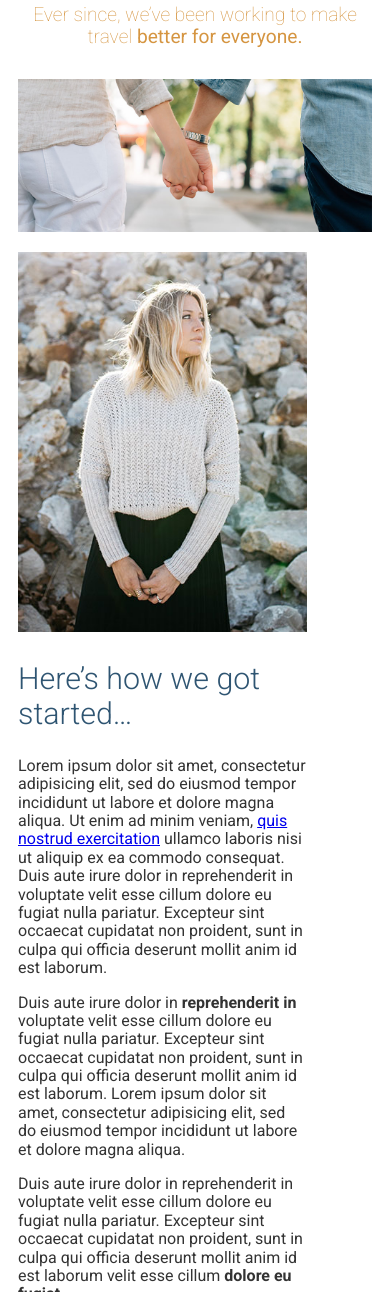
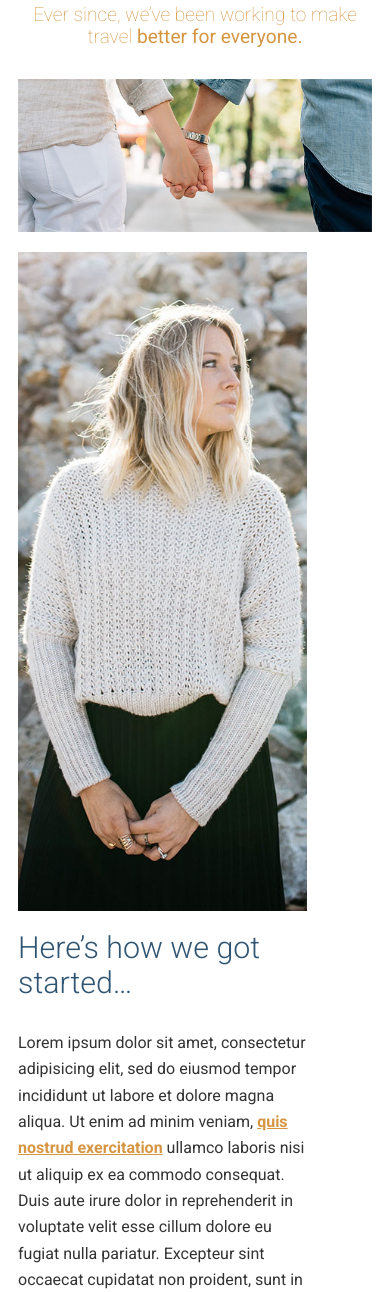
Before and after one commit to IanCarreras/mobile-first, a website: page app/index.html in a window 390 px wide. Shown: the part 708-2000 px from the top of the page. Drawn offline with Linux system fonts and the light colour scheme.

Commit message:
responsive images

```diff
--- a/app/assets/styles/base/_global.css
+++ b/app/assets/styles/base/_global.css
@@ -11,3 +11,7 @@ img {
 * {
   box-sizing: border-box;
 }
+
+a {
+  color: $mainOrange;
+}
--- /dev/null
+++ b/app/assets/styles/modules/_generic-content-container.css
@@ -0,0 +1,16 @@
+
+.generic-content-container {
+
+    p {
+      line-height: 1.65;
+      margin: 1.8rem 0;
+
+      @mixin atSmall {
+        font-size: 1.125rem;
+      }
+    }
+
+    p a {
+      font-weight: 700;
+    }
+}
--- a/app/assets/styles/modules/_headline.css
+++ b/app/assets/styles/modules/_headline.css
@@ -39,4 +39,8 @@
   &--b-margin-large {
     margin-bottom: 1.6em;
   }
+
+  &--no-t-margin {
+    margin-top: 0;
+  }
 }
--- a/app/assets/styles/modules/_row.css
+++ b/app/assets/styles/modules/_row.css
@@ -10,7 +10,16 @@
     padding-right: 65px;
   }
 
+  &__b-margin-until-medium {
+    margin-bottom: 1rem;
+  }
+
   @mixin atMedium {
+
+    &__b-margin-until-medium {
+      margin-bottom: 1rem;
+    }
+
     &__medium-4 {
       float: left;
       width: 33.33%;
--- a/app/assets/styles/styles.css
+++ b/app/assets/styles/styles.css
@@ -1,10 +1,11 @@
 @import 'normalize.css';
-@import 'base/_global';
 @import 'base/_variables';
 @import 'base/_mixins';
+@import 'base/_global';
 @import 'modules/_large-hero';
 @import 'modules/_btn';
 @import 'modules/_wrapper';
 @import 'modules/_page-section';
 @import 'modules/_headline';
 @import 'modules/_row';
+@import 'modules/_generic-content-container';
--- a/app/index.html
+++ b/app/index.html
@@ -47,18 +47,29 @@
       <h3 class="headline headline--centered headline--orange headline--small headline--narrow headline--light headline--b-margin-large">Ever since, we&rsquo;ve been working to make travel <strong>better for everyone.</strong></h3>
 
       <div class="wrapper wrapper--medium wrapper--b-margin">
-        <img src="assets/images/first-trip.jpg" alt="Couple walking down a street.">
+        <img sizes="(min-width: 970px) 976px, 100vw" srcset="assets/images/first-trip-low-res.jpg 565w,
+        assets/images/first-trip.jpg 976w,
+        assets/images/first-trip-hi-dpi*.jpg 1952w" alt="Couple walking down a street.">
       </div>
 
       <div class="row row--gutters">
-        <div class="row__medium-4 row__medium-4--larger">
-          <img src="assets/images/our-start.jpg" alt="Our founder, Jane Doe">
+        <div class="row__medium-4 row__medium-4--larger row__b-margin-until-medium">
+          <picture>
+            <source sizes="404px" srcset="assets/images/our-start.jpg, 404w,
+            assets/images/our-start-hi-dpi.jpg 808w" media="(min-width: 1020px)">
+            <source sizes="320px" srcset="assets/images/our-start-portrait.jpg 382w,
+            assets/images/our-start-portrait-hi-dpi.jpg 764w" meda="(min-width: 800px)">
+            <img srcset="assets/images/our-start-landscape.jpg 800w,
+            assets/images/our-start-landscape-hi-dpi.jpg 1600w" alt="Our founder Jane Doe">
+          </picture>
         </div>
         <div class="row__medium-8 row__medium-8--smaller">
-          <h2 class="headline">Here&rsquo;s how we got started&hellip;</h2>
-          <p>Lorem ipsum dolor sit amet, consectetur adipisicing elit, sed do eiusmod tempor incididunt ut labore et dolore magna aliqua. Ut enim ad minim veniam, <a href="#">quis nostrud exercitation</a> ullamco laboris nisi ut aliquip ex ea commodo consequat. Duis aute irure dolor in reprehenderit in voluptate velit esse cillum dolore eu fugiat nulla pariatur. Excepteur sint occaecat cupidatat non proident, sunt in culpa qui officia deserunt mollit anim id est laborum.</p>
-          <p>Duis aute irure dolor in <strong>reprehenderit in</strong> voluptate velit esse cillum dolore eu fugiat nulla pariatur. Excepteur sint occaecat cupidatat non proident, sunt in culpa qui officia deserunt mollit anim id est laborum. Lorem ipsum dolor sit amet, consectetur adipisicing elit, sed do eiusmod tempor incididunt ut labore et dolore magna aliqua.</p>
-          <p>Duis aute irure dolor in reprehenderit in voluptate velit esse cillum dolore eu fugiat nulla pariatur. Excepteur sint occaecat cupidatat non proident, sunt in culpa qui officia deserunt mollit anim id est laborum velit esse cillum <strong>dolore eu fugiat.</strong></p>
+          <dic class="generic-content-container">
+            <h2 class="headline headline--no-t-margin">Here&rsquo;s how we got started&hellip;</h2>
+            <p>Lorem ipsum dolor sit amet, consectetur adipisicing elit, sed do eiusmod tempor incididunt ut labore et dolore magna aliqua. Ut enim ad minim veniam, <a href="#">quis nostrud exercitation</a> ullamco laboris nisi ut aliquip ex ea commodo consequat. Duis aute irure dolor in reprehenderit in voluptate velit esse cillum dolore eu fugiat nulla pariatur. Excepteur sint occaecat cupidatat non proident, sunt in culpa qui officia deserunt mollit anim id est laborum.</p>
+            <p>Duis aute irure dolor in <strong>reprehenderit in</strong> voluptate velit esse cillum dolore eu fugiat nulla pariatur. Excepteur sint occaecat cupidatat non proident, sunt in culpa qui officia deserunt mollit anim id est laborum. Lorem ipsum dolor sit amet, consectetur adipisicing elit, sed do eiusmod tempor incididunt ut labore et dolore magna aliqua.</p>
+            <p>Duis aute irure dolor in reprehenderit in voluptate velit esse cillum dolore eu fugiat nulla pariatur. Excepteur sint occaecat cupidatat non proident, sunt in culpa qui officia deserunt mollit anim id est laborum velit esse cillum <strong>dolore eu fugiat.</strong></p>
+          </div>
         </div>
       </div>
     </div>
--- a/app/temp/styles/styles.css
+++ b/app/temp/styles/styles.css
@@ -465,6 +465,10 @@ img {
           box-sizing: border-box;
 }
 
+a {
+  color: #d59541;
+}
+
 .large-hero {
   border-bottom: 10px solid #2f5572;
   position: relative;
@@ -662,6 +666,10 @@ img {
     margin-bottom: 1.6em;
   }
 
+.headline--no-t-margin {
+    margin-top: 0;
+  }
+
 .row::after {
     content: "";
     clear: both;
@@ -676,7 +684,16 @@ img {
     padding-right: 65px;
   }
 
+.row__b-margin-until-medium {
+    margin-bottom: 1rem;
+  }
+
 @media (min-width: 800px) {
+
+    .row__b-margin-until-medium {
+      margin-bottom: 1rem;
+    }
+
     .row__medium-4 {
       float: left;
       width: 33.33%;
@@ -695,3 +712,19 @@ img {
       width: 63%;
     }
   }
+
+.generic-content-container p {
+      line-height: 1.65;
+      margin: 1.8rem 0;
+    }
+
+@media (min-width: 530px) {
+
+.generic-content-container p {
+        font-size: 1.125rem
+    }
+  }
+
+.generic-content-container p a {
+      font-weight: 700;
+    }
```
